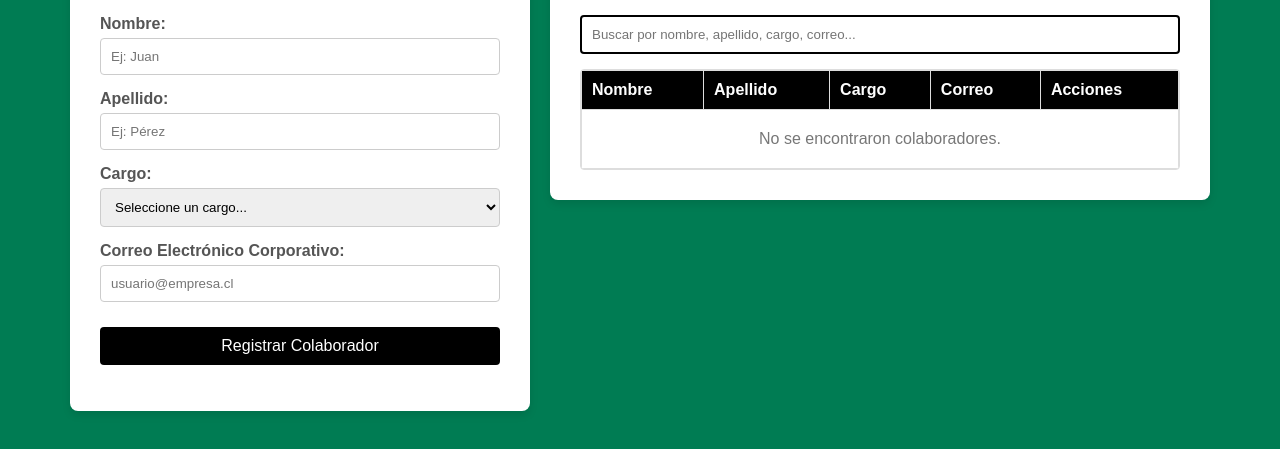
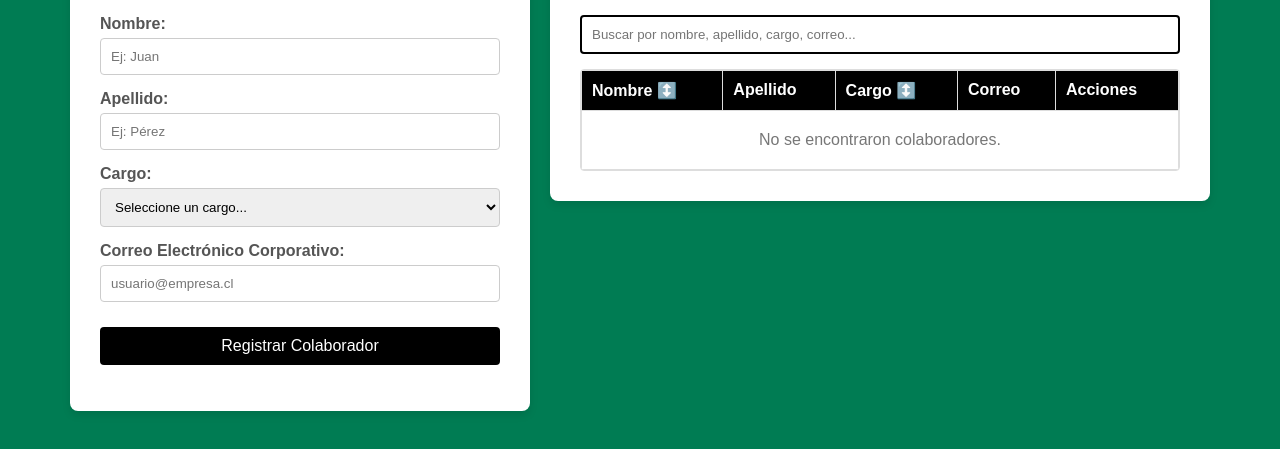
Before and after one commit to diegofic4/ev2_frontend, a plain HTML site: page index.html in a window 1280 px wide. Shown: the part 141-590 px from the top of the page. Drawn offline with Linux system fonts and the light colour scheme.

Commit message:
feat: Añadición de onclick para ordenar las columnas

```diff
--- a/index.html
+++ b/index.html
@@ -56,9 +56,9 @@
         <table id="tablaColaboradores">
             <thead>
                 <tr>
-                    <th>Nombre</th>
+                    <th onclick="ordenarPor('nombre')" style="cursor: pointer;" title="Clic para ordenar">Nombre ↕️</th>
                     <th>Apellido</th>
-                    <th>Cargo</th>
+                    <th onclick="ordenarPor('cargo')" style="cursor: pointer;" title="Clic para ordenar">Cargo ↕️</th>
                     <th>Correo</th>
                     <th>Acciones</th>
                 </tr>
```
